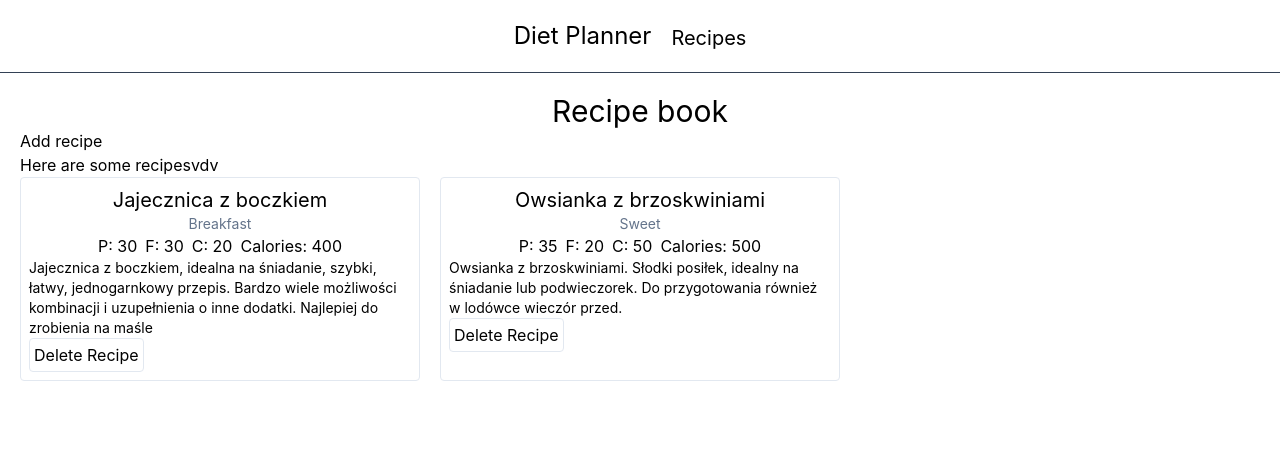
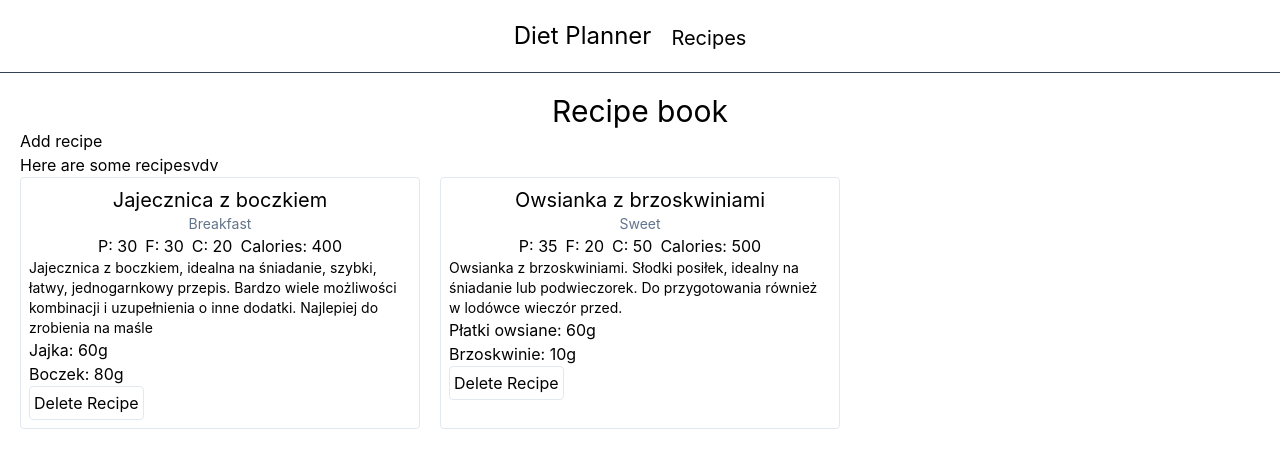
Before and after one commit to JacekGaw/Diet-Planner, a React (Create React App) app: page /Recipes in a window 1280 px wide. Shown: the top 468 px of the page. Built offline with nearby package versions, Linux system fonts and the light colour scheme.

Commit message:
Display ingredients in recipes

```diff
--- a/src/SAMPLE_RECIPES.js
+++ b/src/SAMPLE_RECIPES.js
@@ -8,7 +8,19 @@ export const SAMPLE_RECIPES = [
         proteins: 30,
         fats: 30,
         carbohydrates: 20,
-        calories: 400
+        calories: 400,
+        ingredients: [{
+            id: Math.random(),
+            ingredient: "Jajka",
+            amount: 60,
+            unit: "g"
+        },
+        {
+            id: Math.random(),
+            ingredient: "Boczek",
+            amount: 80,
+            unit: "g"
+        }]
     },
     {
         id: Math.random(),
@@ -19,6 +31,18 @@ export const SAMPLE_RECIPES = [
         proteins: 35,
         fats: 20,
         carbohydrates: 50,
-        calories: 500
+        calories: 500,
+        ingredients: [{
+            id: Math.random(),
+            ingredient: "Płatki owsiane",
+            amount: 60,
+            unit: "g"
+        },
+        {
+            id: Math.random(),
+            ingredient: "Brzoskwinie",
+            amount: 10,
+            unit: "g"
+        }]
     }
 ]
--- a/src/pages/recipes/AddRecipe.jsx
+++ b/src/pages/recipes/AddRecipe.jsx
@@ -36,6 +36,7 @@ const AddRecipe = ({ visibility }) => {
         fats: fatsRef.current.value,
         carbohydrates: carbRef.current.value,
         calories: caloriesRef.current.value,
+        ingredients: ingredientsRef.current.getIngredients()
       });
       visibility(false);
     }
--- a/src/pages/recipes/AddRecipeIngredients.jsx
+++ b/src/pages/recipes/AddRecipeIngredients.jsx
@@ -1,26 +1,47 @@
-import React, { useState, useRef, forwardRef } from "react";
+import React, {
+  useState,
+  useRef,
+  forwardRef,
+  useImperativeHandle,
+} from "react";
 
 const AddRecipeIngredients = forwardRef((props, ref) => {
-  const [ingredients, setIngredients] = useState([]);
-  ref = ingredients;
+
+    const [ingredients, setIngredients] = useState([]);
   const ingredientRef = useRef();
   const amountRef = useRef();
   const unitRef = useRef();
 
+  useImperativeHandle(
+    ref,
+    () => {
+      return {
+        getIngredients() {
+          return [...ingredients]
+        },
+      };
+    }, [ingredients]);
+
+
   const handleAddIngredient = () => {
+    const ingredient = ingredientRef.current.value;
+    const amount =  amountRef.current.value;
+    const unit= unitRef.current.value;
+
+    ingredientRef.current.value = '';
+    amountRef.current.value = '';
+
     setIngredients((prevState) => {
       return [
         ...prevState,
         {
           id: Math.random(),
-          ingredient: ingredientRef.current.value,
-          amount: amountRef.current.value,
-          unit: unitRef.current.value,
+          ingredient: ingredient,
+          amount: amount,
+          unit: unit,
         },
       ];
     });
-    ingredientRef.current.value = "";
-    amountRef.current.value = "";
   };
 
   return (
--- a/src/pages/recipes/RecipeCard.jsx
+++ b/src/pages/recipes/RecipeCard.jsx
@@ -16,6 +16,9 @@ const RecipeCard = ({recipeInfo}) => {
                 <p className='mx-1'>Calories: {recipeInfo.calories}</p>
             </div>
             <p className='text-sm '>{recipeInfo.description}</p>
+            {recipeInfo.ingredients.map((singleIngredient) => {
+                return <p key={singleIngredient.id}>{singleIngredient.ingredient}: {singleIngredient.amount}{singleIngredient.unit}</p>
+            })}
             <button onClick={() => recipeDelete(recipeInfo.id)} className='p-1 border border-slate-200 rounded'>Delete Recipe</button>
         </li>
     );
--- a/src/pages/recipes/RecipesList.jsx
+++ b/src/pages/recipes/RecipesList.jsx
@@ -4,7 +4,6 @@ import RecipeCard from "./RecipeCard";
 
 const RecipesList = () => {
   const { recipes } = useContext(RecipesContext);
-  console.log(recipes);
 
   return (
     <ul className="grid gap-5 grid-cols-3">
--- a/src/store/recipes-context.jsx
+++ b/src/store/recipes-context.jsx
@@ -22,6 +22,7 @@ const recipesReducer = (state, action) => {
         fats: action.payload.fats,
         carbohydrates: action.payload.carbohydrates,
         calories: action.payload.calories,
+        ingredients: action.payload.ingredients
       },
     ];
     return {
```
